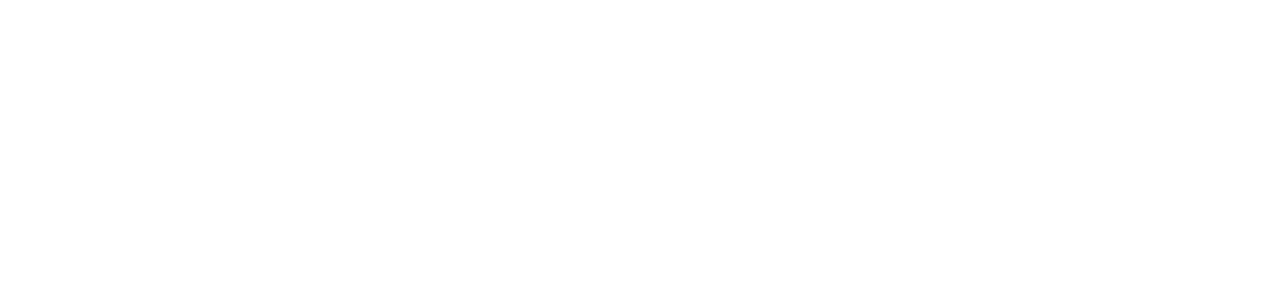
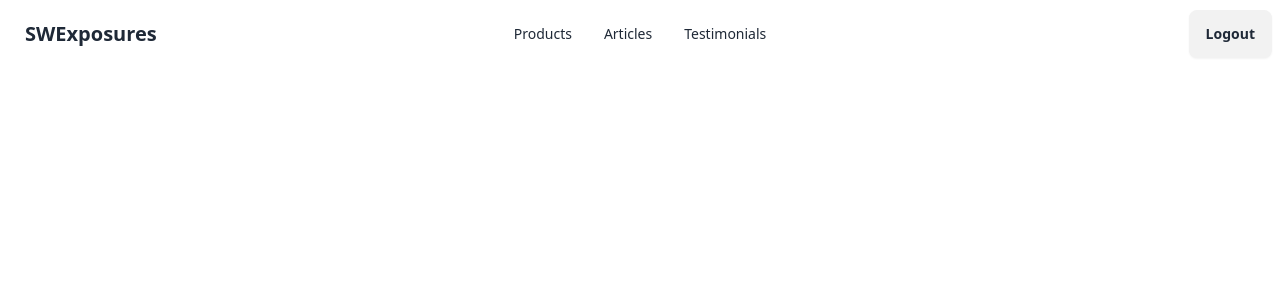
Before and after one commit to connor-kfitz/swe-admin, a React (Create React App) app: page / in a window 1280 px wide. Shown: the top 300 px of the page. Built offline with nearby package versions, Linux system fonts and the light colour scheme.

Commit message:
Added Nav Skeleton Component

```diff
--- a/package.json
+++ b/package.json
@@ -9,6 +9,7 @@
     "firebase": "^10.12.1",
     "react": "^18.3.1",
     "react-dom": "^18.3.1",
+    "react-router-dom": "^6.23.1",
     "react-scripts": "5.0.1",
     "tailwindcss": "^3.4.3",
     "typescript": "^5.4.5",
--- a/src/App.tsx
+++ b/src/App.tsx
@@ -1,9 +1,13 @@
-import React from 'react';
+import Navbar from "./components/Navbar";
 
 function App() {
   return (
-    <div className="App">
-    </div>
+    <>
+    <Navbar/>
+    <main>
+
+    </main>
+    </>
   );
 }
 
--- /dev/null
+++ b/src/components/Navbar.tsx
@@ -0,0 +1,19 @@
+export default function Navbar() {
+  return (
+    <nav className="navbar bg-base-100 max-w-7xl m-auto">
+      <div className="navbar-start">
+        <a className="btn btn-ghost text-xl">SWExposures</a>
+      </div>
+      <div className="navbar-center flex">
+        <ul className="menu menu-horizontal px-1">
+          <li><a>Products</a></li>
+          <li><a>Articles</a></li>
+          <li><a>Testimonials</a></li>
+        </ul>
+      </div>
+      <div className="navbar-end">
+        <button className="btn">Logout</button>
+      </div>
+    </nav>
+  )
+}
--- a/tailwind.config.js
+++ b/tailwind.config.js
@@ -6,5 +6,5 @@
   theme: {
     extend: {},
   },
-  plugins: [require('daisyui')],
+  plugins: [require('daisyui')]
 }
```
Also changed, not shown: 1 other file (tests, documents, lock files or other folders).
